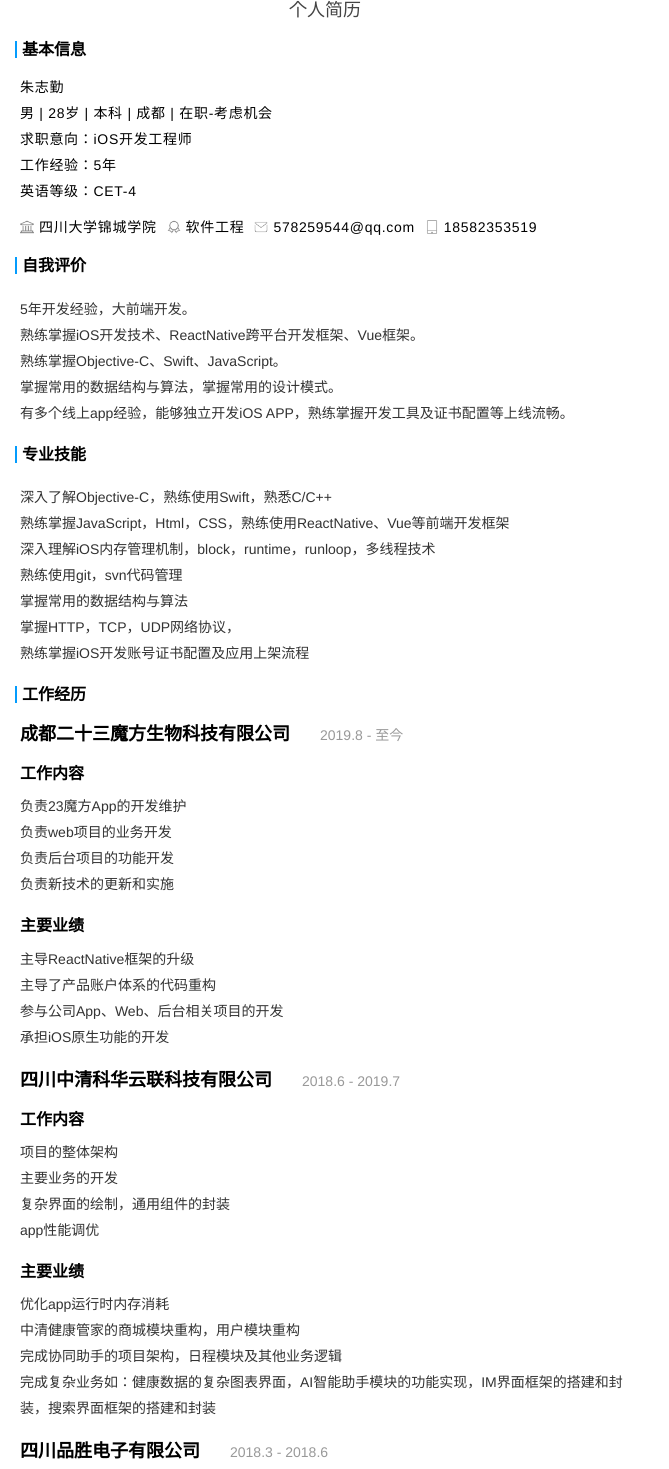
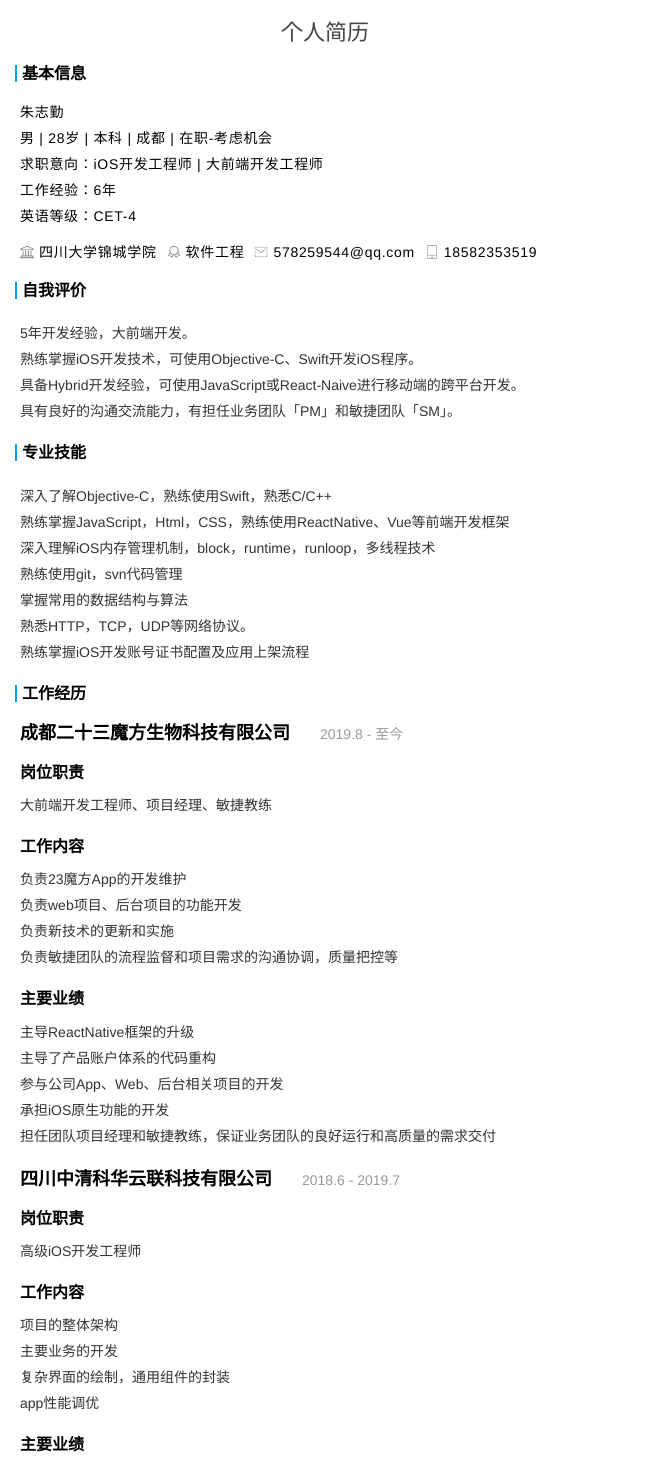
Before and after one commit to rabbitmouse/Vue-Demo, a Vue app in the folder malldemo/: page /resume in a window 1280 px wide. Shown: the top 1469 px of the page, without its empty margins (0-669 px from the left). Built offline with nearby package versions, Linux system fonts and the light colour scheme.

Commit message:
feat: update resume

```diff
--- a/malldemo/src/views/person/Resume.vue
+++ b/malldemo/src/views/person/Resume.vue
@@ -9,8 +9,8 @@
         <div class='base-box'>
           <p class="base-text">朱志勤</p>
           <p class="base-text"> 男 | 28岁 | 本科 | 成都 | 在职-考虑机会</p>
-          <p class="base-text">求职意向：iOS开发工程师</p>
-          <p class="base-text">工作经验：5年</p>
+          <p class="base-text">求职意向：iOS开发工程师 | 大前端开发工程师</p>
+          <p class="base-text">工作经验：6年</p>
           <p class="base-text">英语等级：CET-4</p>
           <div class="inline" style="margin-top: 10px"><p class="base-text"> <img class="icon" src="./university.png"> 四川大学锦城学院</p></div>
           <div class="inline"><p class="base-text"> <img class="icon" src="./major.png"> 软件工程 </p></div>
@@ -42,6 +42,10 @@
           <div>
             <h2 class="h2 inline">{{item.name}}</h2>
             <span class="time-text">{{item.time}}</span>
+          </div>
+          <div class="title-box">
+            <h3 class="h3">岗位职责</h3>
+            <p class="content-text">{{item.job}}</p>
           </div>
           <div class="title-box">
             <h3 class="h3">工作内容</h3>
@@ -114,36 +118,41 @@
     },
     data() {
       return {
-        skills: '5年开发经验，大前端开发。\n熟练掌握iOS开发技术、ReactNative跨平台开发框架、Vue框架。\n熟练掌握Objective-C、Swift、JavaScript。\n掌握常用的数据结构与算法，掌握常用的设计模式。\n有多个线上app经验，能够独立开发iOS APP，熟练掌握开发工具及证书配置等上线流畅。',
-        professional: '深入了解Objective-C，熟练使用Swift，熟悉C/C++\n熟练掌握JavaScript，Html，CSS，熟练使用ReactNative、Vue等前端开发框架\n深入理解iOS内存管理机制，block，runtime，runloop，多线程技术\n熟练使用git，svn代码管理\n掌握常用的数据结构与算法\n掌握HTTP，TCP，UDP网络协议，\n熟练掌握iOS开发账号证书配置及应用上架流程',
+        skills: '5年开发经验，大前端开发。\n熟练掌握iOS开发技术，可使用Objective-C、Swift开发iOS程序。\n 具备Hybrid开发经验，可使用JavaScript或React-Naive进行移动端的跨平台开发。\n 具有良好的沟通交流能力，有担任业务团队「PM」和敏捷团队「SM」。',
+        professional: '深入了解Objective-C，熟练使用Swift，熟悉C/C++\n熟练掌握JavaScript，Html，CSS，熟练使用ReactNative、Vue等前端开发框架\n深入理解iOS内存管理机制，block，runtime，runloop，多线程技术\n熟练使用git，svn代码管理\n掌握常用的数据结构与算法\n熟悉HTTP，TCP，UDP等网络协议。\n熟练掌握iOS开发账号证书配置及应用上架流程',
         companys: [
           {
             name: '成都二十三魔方生物科技有限公司',
             time: '2019.8 - 至今',
-            content: '负责23魔方App的开发维护\n负责web项目的业务开发\n负责后台项目的功能开发\n负责新技术的更新和实施',
-            achievement: '主导ReactNative框架的升级\n主导了产品账户体系的代码重构\n参与公司App、Web、后台相关项目的开发\n承担iOS原生功能的开发'
+            job: '大前端开发工程师、项目经理、敏捷教练',
+            content: '负责23魔方App的开发维护\n负责web项目、后台项目的功能开发\n负责新技术的更新和实施\n负责敏捷团队的流程监督和项目需求的沟通协调，质量把控等',
+            achievement: '主导ReactNative框架的升级\n主导了产品账户体系的代码重构\n参与公司App、Web、后台相关项目的开发\n承担iOS原生功能的开发\n担任团队项目经理和敏捷教练，保证业务团队的良好运行和高质量的需求交付'
           },
           {
             name: '四川中清科华云联科技有限公司',
             time: '2018.6 - 2019.7',
+            job: '高级iOS开发工程师',
             content: '项目的整体架构\n主要业务的开发\n复杂界面的绘制，通用组件的封装\napp性能调优',
-            achievement: '优化app运行时内存消耗\n中清健康管家的商城模块重构，用户模块重构\n完成协同助手的项目架构，日程模块及其他业务逻辑\n完成复杂业务如：健康数据的复杂图表界面，AI智能助手模块的功能实现，IM界面框架的搭建和封装，搜索界面框架的搭建和封装'
+            achievement: '优化app运行时内存消耗\n商城模块重构，用户模块重构\n参与项目模块的架构及其他业务逻辑开发\n完成复杂业务如：健康数据的复杂图表界面，AI智能助手模块的功能实现，IM界面框架的搭建和封装，搜索界面框架的搭建和封装'
           },
           {
             name: '四川品胜电子有限公司',
             time: '2018.3 - 2018.6',
+            job: '高级iOS开发工程师',
             content: '负责公司内部 OCSS Store系统的开发和维护\n视频采集功能的优化迭代',
             achievement: '在职期间保质保量完成公司安排工作\n工作、考勤均无不良记录\n后因公司战略规划问题被迫解约'
           },
           {
             name: '成都炎龙科技有限公司',
             time: '2016.3 - 2018.3',
+            job: 'iOS开发工程师',
             content: '完成iOS app的基础架构\n根据产品需求完成具体业务逻辑\n与产品，运营，技术领导沟通讨论产品需求\n技术升级，提升代码质量，封装UI组件',
             achievement: '在职期间完成多个app的开发到上线的任务\n完成社交，娱乐，阅读，工具多种类型的产品需求\n阅读类app在app store的图书排行榜上最高排名前50\n实现社交类app的富文本编辑功能与html展示交互的技术设计'
           },
           {
             name: '成都华律网络服务有限公司',
             time: '2015.3 - 2016.3',
+            job: 'iOS开发工程师',
             content: '根据产品需求开发iOS app的业务逻辑\n根据UI设计开发iOS app的界面',
             achievement: '独立完成律信，律信律师端app的架构开发\n根据产品需求完成IM，网络，消息推送等业务模块'
           },
@@ -185,7 +194,7 @@
           work: 'iOS开发',
           time: '2018.7 - 2019.6',
           desc: '中清健康管家是一款医疗健康类项目，为用户提供基因检测，数据分析，健康文章，健康商城等功能',
-          duty: '核心业务逻辑开发\nApp性能调优\n公共组件疯转\n实现复杂界面和交互\n历史模块代码重构',
+          duty: '核心业务逻辑开发\nApp性能调优\n实现复杂界面和交互\n历史模块代码重构和公共组件封装',
           technique: ['iOS SDK', 'Objective-C', 'HTML'],
         },
         {
@@ -216,8 +225,8 @@
           name: '一抓超人',
           work: 'iOS开发',
           time: '2017.11 - 2018.1',
-          desc: '该项目是一款直播在线抓娃娃的娱乐APP，通过TCP/IP发送数据包的方式实现远程操作抓娃娃机，再通过直播的形式反馈给用户。',
-          duty: '远程控制娃娃机，使用WebSocket+TCP/IP发送数据协议包\n直播视频，IJKMediaPlayer实现，参数优化，播放流畅\nMVC架构项目，实现瀑布流，自定义按钮等复杂UI',
+          desc: '该项目是一款直播在线抓娃娃的娱乐APP，通过发送数据包的方式实现远程操作抓娃娃机，再通过直播的形式反馈给用户。',
+          duty: '使用WebSocket发送数据协议包实现远程控制\n直播视频，IJKMediaPlayer实现，参数优化，播放流畅\nMVC架构项目，实现瀑布流，自定义按钮等复杂UI',
           technique: ['Objective-C', 'UDP', 'WebSocket'],
         },
         {
@@ -232,8 +241,8 @@
           name: '202强力清扫',
           work: 'iOS开发',
           time: '2016.3 - 2016.5',
-          desc: '中清健康管家是一款医疗健康类项目，为用户提供基因检测，数据分析，健康文章，健康商城等功能',
-          duty: '核心业务逻辑开发\nApp性能调优\n公共组件疯转\n实现复杂界面和交互\n历史模块代码重构',
+          desc: '202强力清扫是一款照片清理软件，帮助用户清理相似图片，压缩大体积图片的工具App',
+          duty: '完成相册操作模块的封装\n完成任务队列模块',
           technique: ['Objective-C', 'PhotoKit', 'NSOperationQueue'],
         },
         {
@@ -362,10 +371,11 @@
   align-items: center;
 }
 .title {
-  font-size: 18px;
+  font-size: 22px;
   color: #444;
   font-weight: 500;
   text-align: center;
+  margin-top: 20px;
 }
 .icon {
   width: 14px;
```
Also changed, not shown: 1 other file (tests, documents, lock files or other folders).
